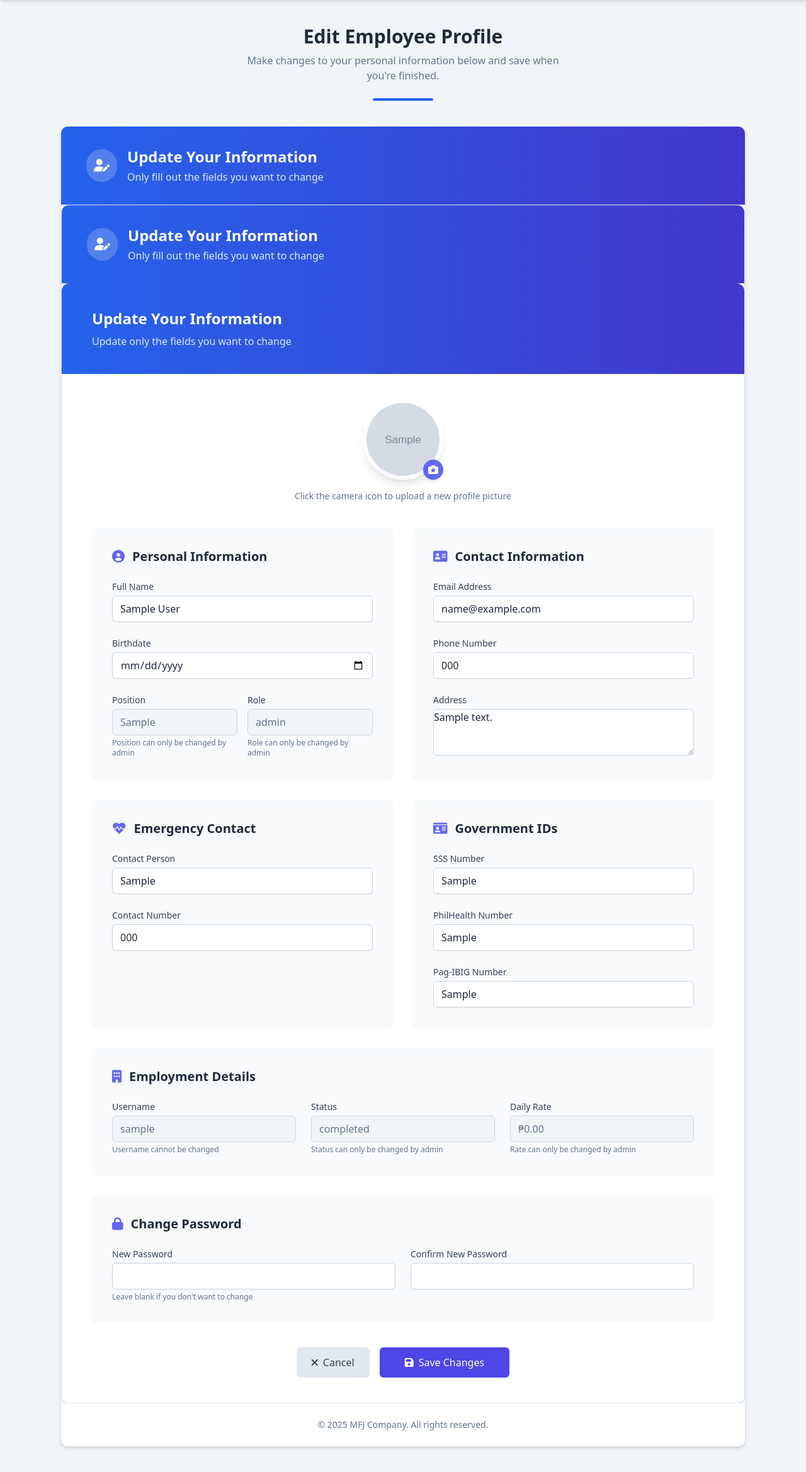
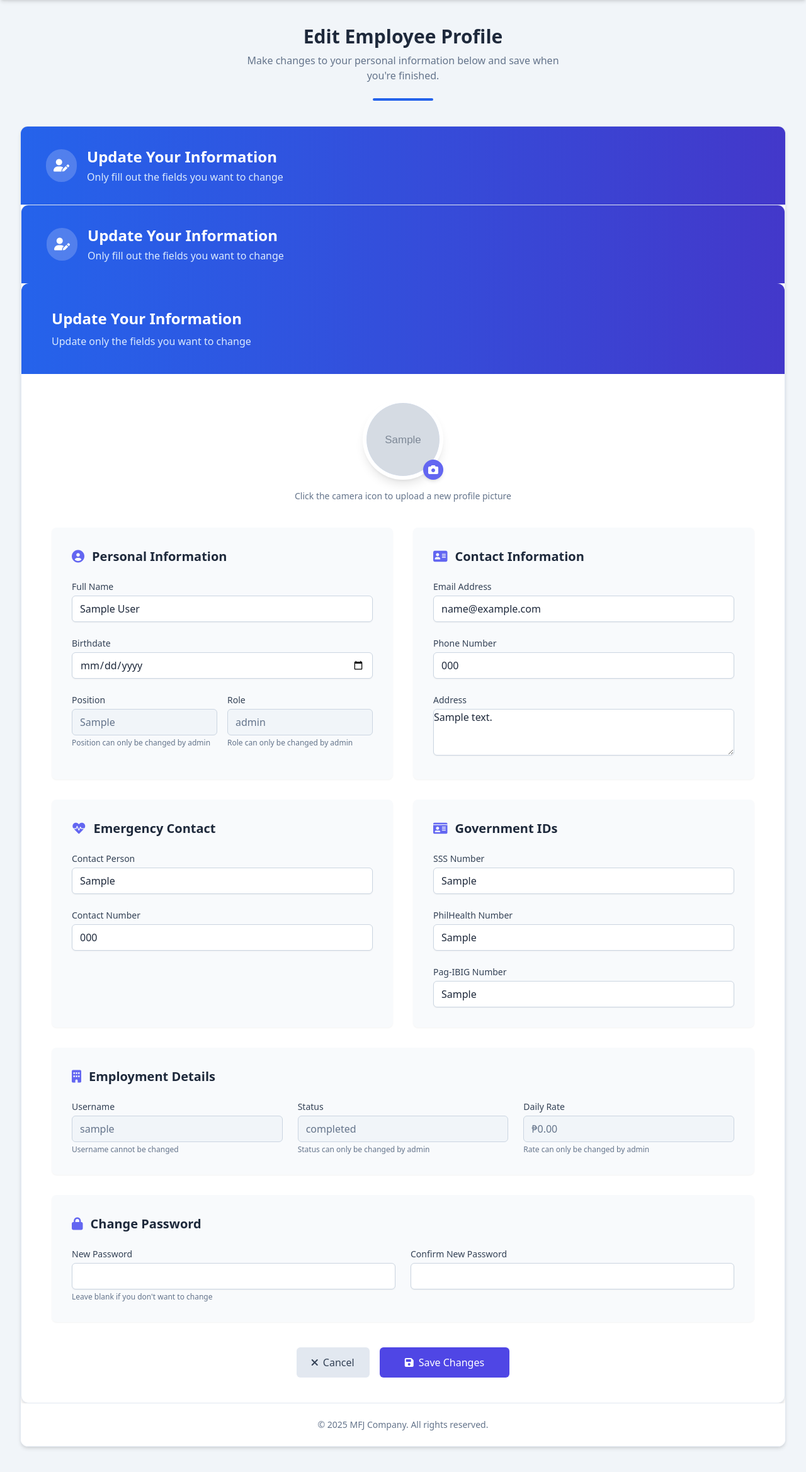
Before and after one commit to cattllea0211/MFJ-Website, a PHP site: page /edit_profile.php in a window 1280 px wide. Shown: the part 64-2402 px from the top of the page at 63% size. Run offline with PHP 8.4, Linux system fonts and the light colour scheme; the visitor is signed in with stand-in values (Sample User, id 1); tables that the repository leaves empty or names only in its code hold one stand-in row (values such as "Sample post"); grey boxes marked "Sample" are stand-in pictures; some libraries are stand-ins or nearby versions.

Commit message:
Update edit_profile.php

```diff
--- a/edit_profile.php
+++ b/edit_profile.php
@@ -203,7 +203,7 @@ if ($_SERVER['REQUEST_METHOD'] === 'POST') {
 </nav>
 
 <!-- Main Content -->
-<div class="max-w-6xl profile-container mx-auto px-4 sm:px-6 lg:px-8 py-10 flex-grow">
+<div class="max-w-9xl profile-container mx-auto px-4 sm:px-6 lg:px-8 py-10 flex-grow">
     <!-- Page Header -->
     <div class="mb-10">
         <h1 class="text-3xl font-bold text-slate-800 text-center">Edit Employee Profile</h1>
```
